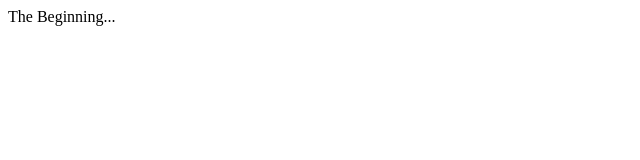
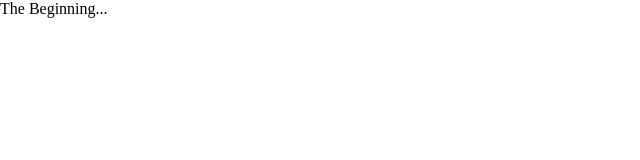
Before and after one commit to 100f/animated-products-page-example, a Next.js app: page / in a window 1280 px wide. Shown: the top 160 px of the page, without its empty margins (0-640 px from the left). Built offline with nearby package versions, Linux system fonts and the light colour scheme.

Commit message:
Added JSON server and Concurrently

```diff
--- a/package.json
+++ b/package.json
@@ -8,6 +8,8 @@
     "start": "next start"
   },
   "dependencies": {
+    "concurrently": "^5.3.0",
+    "json-server": "^0.16.1",
     "next": "9.5.3",
     "react": "16.13.1",
     "react-dom": "16.13.1",
--- a/src/pages/_app.tsx
+++ b/src/pages/_app.tsx
@@ -1,8 +1,15 @@
 import React from 'react';
+import GlobalStyle from '../styles/global';
+
 import { AppProps } from 'next/app';
 
 const App: React.FC<AppProps> = ({ Component, pageProps }) => {
-  return <Component {...pageProps} />;
+  return (
+    <>
+      <GlobalStyle />
+      <Component {...pageProps} />
+    </>
+  );
 };
 
 export default App;
```
Also changed, not shown: 1 other file (tests, documents, lock files or other folders).
